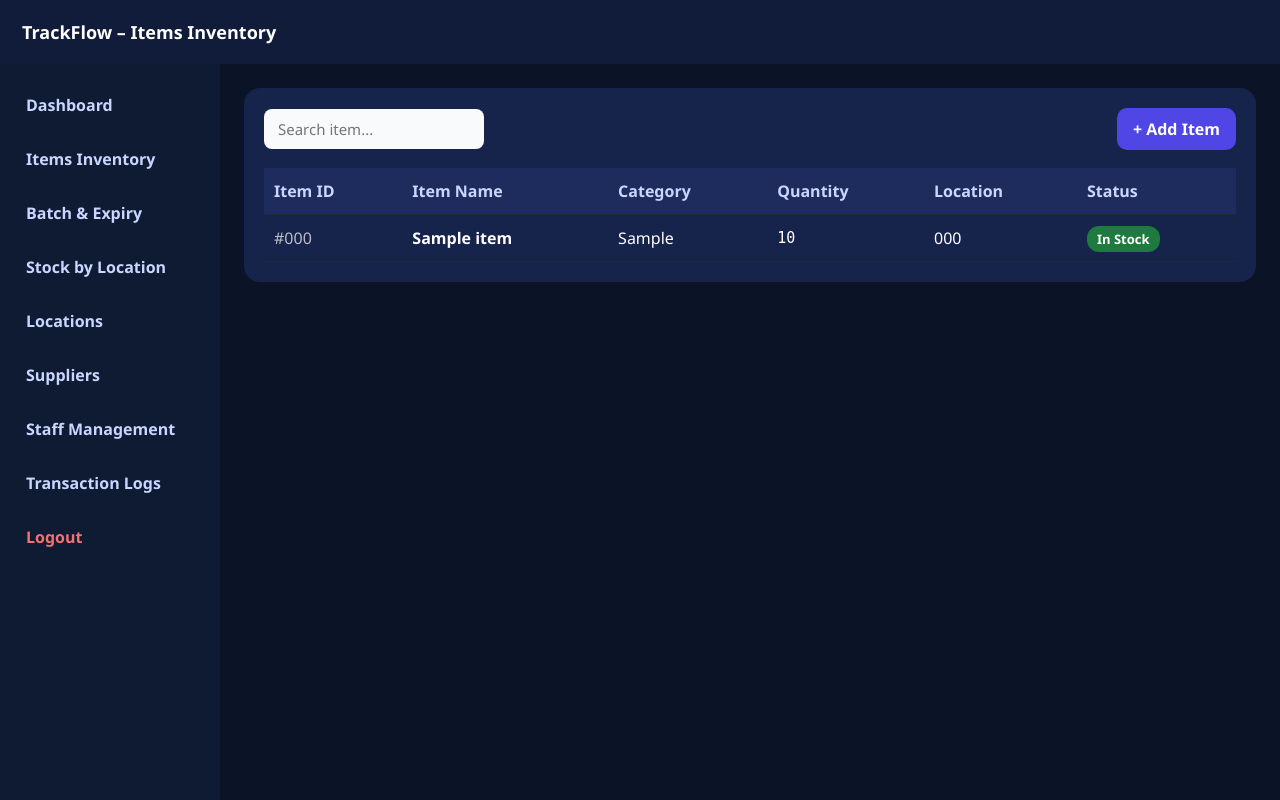
After one commit to mkvmethsara/inventory-management-system, a PHP site: page /items-inventory.php in a window 1280 px wide. The commit adds this page. Run offline with PHP 8.4, Linux system fonts and the light colour scheme; tables that the repository leaves empty hold one stand-in row (values such as "Sample post").

Commit message:
Update code

```diff
--- a/assets/css/style.css
+++ b/assets/css/style.css
@@ -316,3 +316,79 @@ button:hover{
     color: #4f46e5;
     font-weight: 600;
 }
+
+/* =========================================
+   INVENTORY & TABLE STYLES (From Vishwa)
+   ========================================= */
+
+/* Top Bar & Search */
+.top-bar {
+    display: flex;
+    justify-content: space-between;
+    align-items: center;
+    margin-bottom: 18px;
+}
+
+.search input {
+    padding: 10px 14px;
+    border-radius: 8px;
+    border: none;
+    outline: none;
+    width: 220px;
+}
+
+/* Add Button */
+.add-btn {
+    background: #4f46e5;
+    color: white;
+    border: none;
+    padding: 10px 16px;
+    border-radius: 10px;
+    cursor: pointer;
+    font-weight: 600;
+    text-decoration: none;
+    display: inline-block;
+    transition: 0.2s;
+}
+
+.add-btn:hover {
+    background: #4338ca;
+}
+
+/* Generic Table Styles */
+table {
+    width: 100%;
+    border-collapse: collapse;
+    margin-top: 10px;
+}
+
+th, td {
+    padding: 12px 10px;
+    text-align: left;
+    border-bottom: 1px solid #1f2937;
+}
+
+th {
+    background: #1d2c5c;
+    color: #c9d6ff;
+}
+
+tr:nth-child(even) {
+    background: #14204a; /* Zebra striping */
+}
+
+tr:hover {
+    background: #1e293b; /* Hover effect */
+}
+
+/* Status Badges */
+.status {
+    padding: 4px 10px;
+    border-radius: 12px;
+    font-size: 13px;
+    font-weight: 600;
+}
+
+.in { background: #1f7a3f; color: white; } /* Green */
+.low { background: #b45309; color: white; } /* Orange */
+.out { background: #9f1239; color: white; } /* Red */
--- /dev/null
+++ b/items-inventory.php
@@ -0,0 +1,107 @@
+<?php
+include 'config/db.php';
+
+// SQL Query: Get Items + Calculate Total Quantity + Find Location
+// We use GROUP BY because one item might be in multiple batches
+$sql = "SELECT
+            i.item_id,
+            i.item_name,
+            i.category,
+            i.item_code,
+            i.minimum_level,
+            COALESCE(SUM(s.quantity), 0) as total_qty,
+            MAX(l.location_code) as main_location
+        FROM items i
+        LEFT JOIN stock s ON i.item_id = s.item_id
+        LEFT JOIN locations l ON s.location_id = l.location_id
+        GROUP BY i.item_id";
+
+$result = mysqli_query($conn, $sql);
+?>
+<!DOCTYPE html>
+<html lang="en" class="admin-dash-page">
+
+<head>
+    <meta charset="UTF-8">
+    <title>Items Inventory</title>
+    <meta name="viewport" content="width=device-width, initial-scale=1.0">
+    <link rel="stylesheet" href="assets/css/style.css">
+</head>
+
+<body>
+
+    <div class="header">
+        TrackFlow – Items Inventory
+    </div>
+
+    <div class="layout">
+
+        <?php include 'menu.php'; ?>
+
+        <div class="main">
+
+            <div class="card">
+
+                <div class="top-bar">
+                    <div class="search">
+                        <input type="text" placeholder="Search item...">
+                    </div>
+                    <a href="add-item.php" class="add-btn">+ Add Item</a>
+                </div>
+
+                <table>
+                    <thead>
+                        <tr>
+                            <th>Item ID</th>
+                            <th>Item Name</th>
+                            <th>Category</th>
+                            <th>Quantity</th>
+                            <th>Location</th>
+                            <th>Status</th>
+                        </tr>
+                    </thead>
+
+                    <tbody>
+                        <?php
+                        if (mysqli_num_rows($result) > 0) {
+                            while ($row = mysqli_fetch_assoc($result)) {
+                                // 1. Determine Status Logic
+                                $qty = $row['total_qty'];
+                                $min = $row['minimum_level'];
+                                $status_class = "in";
+                                $status_text = "In Stock";
+
+                                if ($qty == 0) {
+                                    $status_class = "out";
+                                    $status_text = "Out of Stock";
+                                } elseif ($qty < $min) {
+                                    $status_class = "low";
+                                    $status_text = "Low Stock";
+                                }
+
+                                // 2. Output the Table Row
+                                echo "<tr>";
+                                echo "<td style='opacity:0.7;'>#" . $row['item_code'] . "</td>";
+                                echo "<td style='font-weight:bold;'>" . $row['item_name'] . "</td>";
+                                echo "<td>" . $row['category'] . "</td>";
+                                echo "<td style='font-family:monospace; font-size:15px;'>" . $qty . "</td>";
+                                echo "<td>" . ($row['main_location'] ? $row['main_location'] : 'Not Assigned') . "</td>";
+                                echo "<td><span class='status " . $status_class . "'>" . $status_text . "</span></td>";
+                                echo "</tr>";
+                            }
+                        } else {
+                            echo "<tr><td colspan='6' style='text-align:center; padding:20px; opacity:0.5;'>No items found.</td></tr>";
+                        }
+                        ?>
+                    </tbody>
+                </table>
+
+            </div>
+
+        </div>
+
+    </div>
+
+</body>
+
+</html>
--- /dev/null
+++ b/menu.php
@@ -0,0 +1,11 @@
+<div class="sidebar">
+    <a href="dashboard.php">Dashboard</a>
+    <a href="items-inventory.php">Items Inventory</a>
+    <a href="batch-expiry.php">Batch & Expiry</a>
+    <a href="stock-location.php">Stock by Location</a>
+    <a href="locations.php">Locations</a>
+    <a href="suppliers.php">Suppliers</a>
+    <a href="staff.php">Staff Management</a>
+    <a href="transactions.php">Transaction Logs</a>
+    <a href="logout.php" style="color: #f87171;">Logout</a>
+</div>
```
Also changed, not shown: dashboard.php (+2 -9 lines), sidebar..php (deleted, +0 -9 lines).
